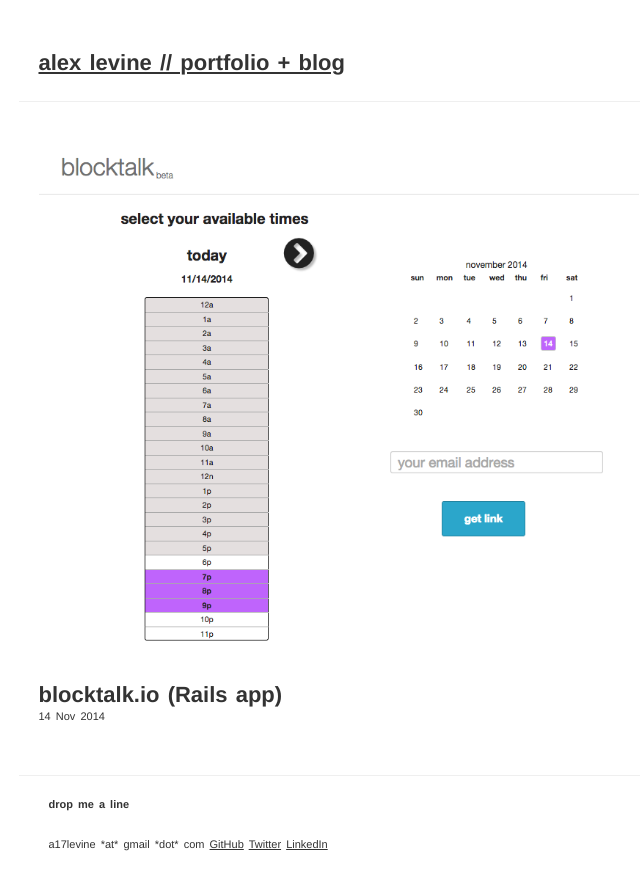
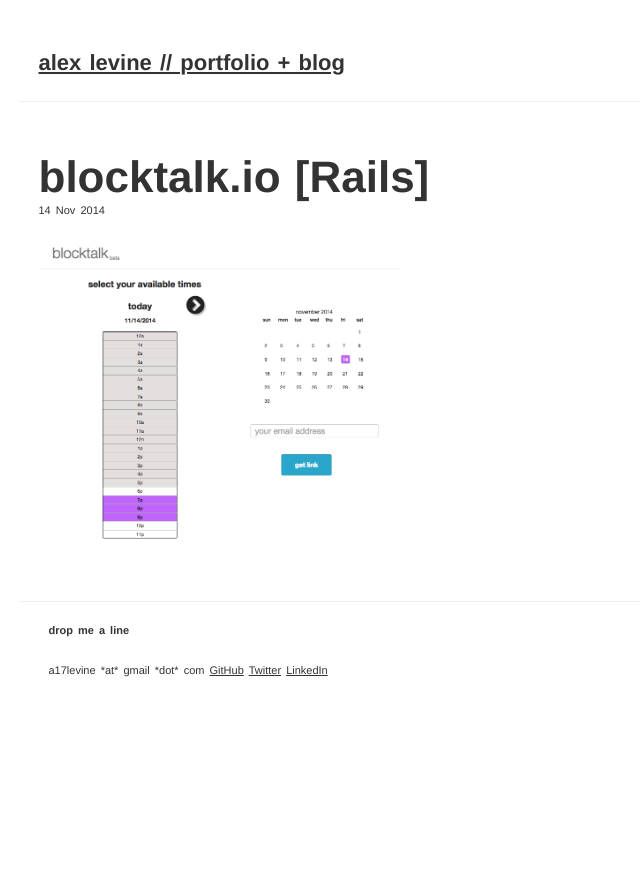
Before and after one commit to a17levine/a17levine.github.io, a Jekyll site: the page built from _posts/2014-11-14-blocktalk.markdown, in a window 1280 px wide. Shown: the top 890 px of the page, without its empty margins (129-769 px from the left). Built offline with Jekyll 4.4.1, drawn with Linux system fonts in a browser that asks for light colours; nearby versions of some CDN libraries; Markdown is read by kramdown in place of the engine named in the settings.

Commit message:
adding more content

```diff
--- a/_layouts/post.html
+++ b/_layouts/post.html
@@ -2,8 +2,8 @@
 layout: default
 ---
 <div class="container_9">
+	<h1 class='post-title'>{{ page.title }}</h1>
+	<p class="meta">{{ page.date | date_to_string }}</p>
 	<img class='post-image' src="{{ page.cover_photo_url }}">
-	<h1>{{ page.title }}</h1>
-	<p class="meta">{{ page.date | date_to_string }}</p>
 	{{ content }}
 </div>
--- a/_posts/2014-11-14-blocktalk.markdown
+++ b/_posts/2014-11-14-blocktalk.markdown
@@ -1,6 +1,6 @@
 ---
 layout: post
-title:  "blocktalk.io (Rails app)"
+title:  "blocktalk.io [Rails]"
 date:   2014-11-14 21:23:29
 categories: portfolio
 cover_photo_url: /images/blocktalk.png
--- a/_posts/2014-11-14-mkspipe.markdown
+++ b/_posts/2014-11-14-mkspipe.markdown
@@ -1,6 +1,6 @@
 ---
 layout: post
-title:  "#mkspipe (Google Apps Script (JavaScript))"
+title:  "#mkspipe [Google Apps Script, JavaScript]"
 date:   2014-11-14 21:23:29
 categories: portfolio
 cover_photo_url: /images/mkspipe.png
--- a/_posts/2014-11-14-mutualmap.markdown
+++ b/_posts/2014-11-14-mutualmap.markdown
@@ -1,6 +1,6 @@
 ---
 layout: post
-title:  "mutualmap (Rails & D3.js)"
+title:  "mutualmap [Rails, d3.js]"
 date:   2014-11-14 21:23:29
 categories: portfolio
 cover_photo_url: /images/mutualmap.png
--- a/css/style.css
+++ b/css/style.css
@@ -189,4 +189,9 @@
 .post-image {
 	margin-bottom: 30px;
 	max-width: 600px;
+	height: 300px;
 }
+
+.post-title {
+	font-size: 4em;
+}
```
Also changed, not shown: _posts/2014-11-14-frontendprework.markdown (added, +7 -0 lines), images/mksprework.jpeg (added).
